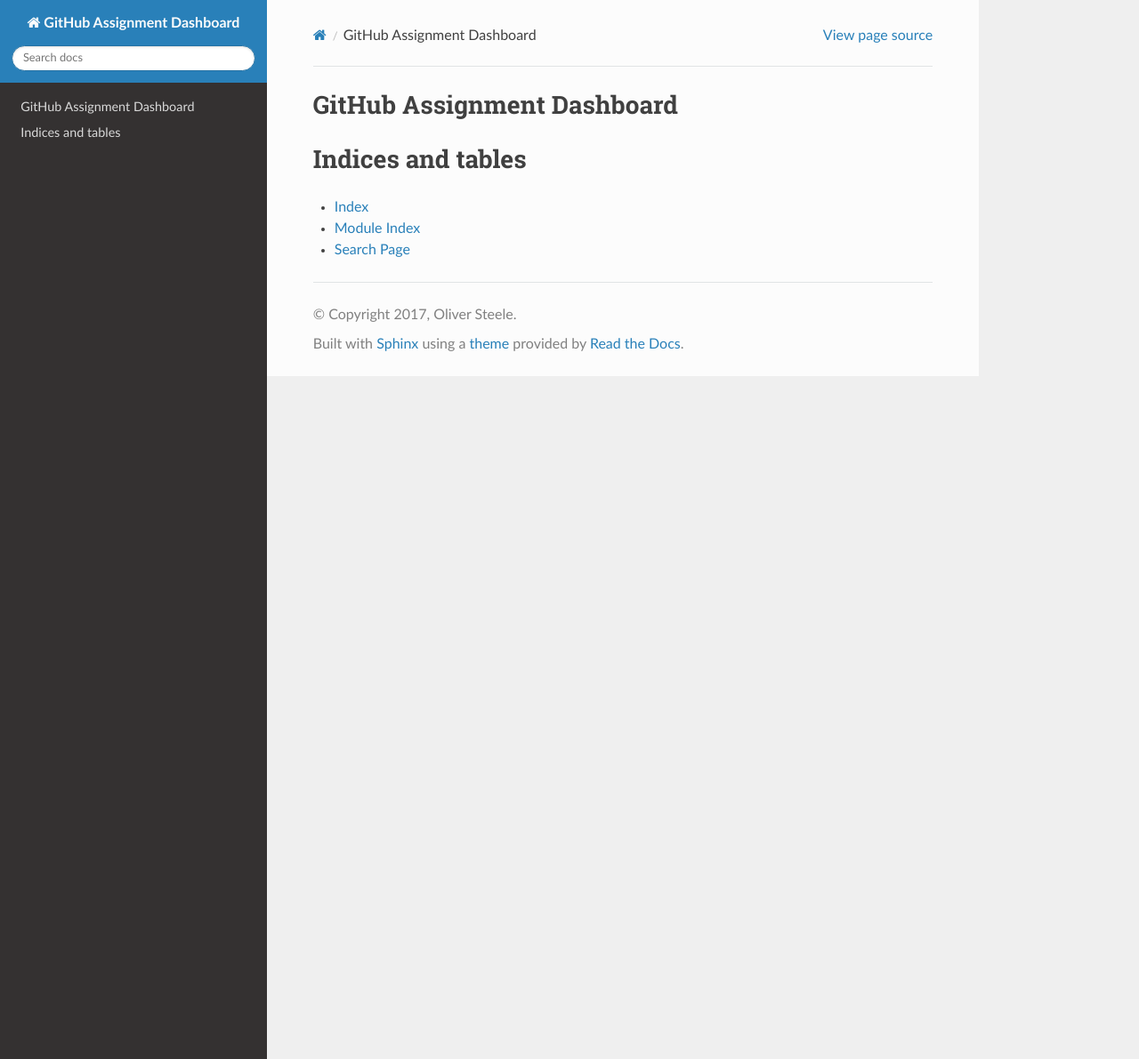
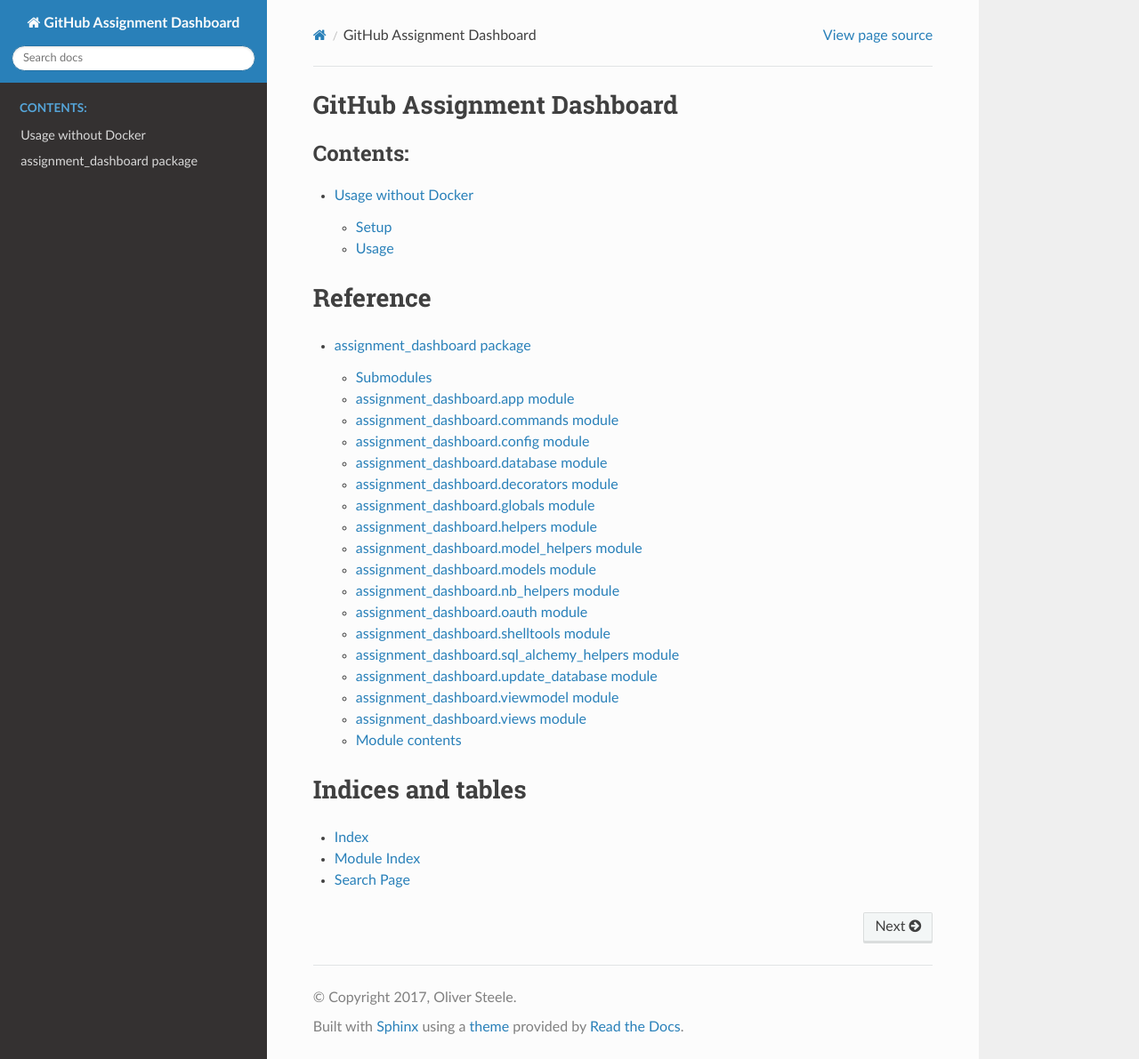
Before and after one commit to osteele/assignment-dashboard, a Sphinx documentation site: the page built from docs/index.rst, in a window 1280 px wide and 1191 px high. Shown: the whole window at 89% size. Built offline with Sphinx 7.4.7 and the Read the Docs theme 2.0.0, drawn with Linux system fonts in a browser that asks for light colours.

Commit message:
Add sphinx docs

```diff
--- a/docs/conf.py
+++ b/docs/conf.py
@@ -21,6 +21,9 @@
 # import sys
 # sys.path.insert(0, os.path.abspath('.'))
 
+import os
+import sys
+
 from recommonmark.parser import CommonMarkParser
 
 try:
@@ -28,9 +31,13 @@ try:
 except ImportError:
     sphinx_rtd_theme = None
 
+sys.path.insert(0, os.path.abspath('..'))
+
 source_parsers = {
     '.md': CommonMarkParser,
 }
+
+default_role = 'any'
 
 
 # -- General configuration ------------------------------------------------
@@ -42,7 +49,7 @@ source_parsers = {
 # Add any Sphinx extension module names here, as strings. They can be
 # extensions coming with Sphinx (named 'sphinx.ext.*') or your custom
 # ones.
-extensions = []
+extensions = ['sphinx.ext.autodoc', 'sphinx.ext.napoleon']
 
 # Add any paths that contain templates here, relative to this directory.
 templates_path = ['_templates']
--- a/docs/index.rst
+++ b/docs/index.rst
@@ -10,6 +10,16 @@ GitHub Assignment Dashboard
    :maxdepth: 2
    :caption: Contents:
 
+   install-without-docker
+
+
+Reference
+=========
+
+.. toctree::
+   :maxdepth: 2
+
+   source/assignment_dashboard
 
 
 Indices and tables
--- /dev/null
+++ b/docs/reference.rst
@@ -0,0 +1,4 @@
+Reference
+=========
+
+.. automodule:: assignment_dashboard.decorators
--- /dev/null
+++ b/docs/source/assignment_dashboard.rst
@@ -0,0 +1,142 @@
+assignment_dashboard package
+============================
+
+Submodules
+----------
+
+assignment_dashboard.app module
+-------------------------------
+
+.. automodule:: assignment_dashboard.app
+    :members:
+    :undoc-members:
+    :show-inheritance:
+
+assignment_dashboard.commands module
+------------------------------------
+
+.. automodule:: assignment_dashboard.commands
+    :members:
+    :undoc-members:
+    :show-inheritance:
+
+assignment_dashboard.config module
+----------------------------------
+
+.. automodule:: assignment_dashboard.config
+    :members:
+    :undoc-members:
+    :show-inheritance:
+
+assignment_dashboard.database module
+------------------------------------
+
+.. automodule:: assignment_dashboard.database
+    :members:
+    :undoc-members:
+    :show-inheritance:
+
+assignment_dashboard.decorators module
+--------------------------------------
+
+.. automodule:: assignment_dashboard.decorators
+    :members:
+    :undoc-members:
+    :show-inheritance:
+
+assignment_dashboard.globals module
+-----------------------------------
+
+.. automodule:: assignment_dashboard.globals
+    :members:
+    :undoc-members:
+    :show-inheritance:
+
+assignment_dashboard.helpers module
+-----------------------------------
+
+.. automodule:: assignment_dashboard.helpers
+    :members:
+    :undoc-members:
+    :show-inheritance:
+
+assignment_dashboard.model_helpers module
+-----------------------------------------
+
+.. automodule:: assignment_dashboard.model_helpers
+    :members:
+    :undoc-members:
+    :show-inheritance:
+
+assignment_dashboard.models module
+----------------------------------
+
+.. automodule:: assignment_dashboard.models
+    :members:
+    :undoc-members:
+    :show-inheritance:
+
+assignment_dashboard.nb_helpers module
+--------------------------------------
+
+.. automodule:: assignment_dashboard.nb_helpers
+    :members:
+    :undoc-members:
+    :show-inheritance:
+
+assignment_dashboard.oauth module
+---------------------------------
+
+.. automodule:: assignment_dashboard.oauth
+    :members:
+    :undoc-members:
+    :show-inheritance:
+
+assignment_dashboard.shelltools module
+--------------------------------------
+
+.. automodule:: assignment_dashboard.shelltools
+    :members:
+    :undoc-members:
+    :show-inheritance:
+
+assignment_dashboard.sql_alchemy_helpers module
+-----------------------------------------------
+
+.. automodule:: assignment_dashboard.sql_alchemy_helpers
+    :members:
+    :undoc-members:
+    :show-inheritance:
+
+assignment_dashboard.update_database module
+-------------------------------------------
+
+.. automodule:: assignment_dashboard.update_database
+    :members:
+    :undoc-members:
+    :show-inheritance:
+
+assignment_dashboard.viewmodel module
+-------------------------------------
+
+.. automodule:: assignment_dashboard.viewmodel
+    :members:
+    :undoc-members:
+    :show-inheritance:
+
+assignment_dashboard.views module
+---------------------------------
+
+.. automodule:: assignment_dashboard.views
+    :members:
+    :undoc-members:
+    :show-inheritance:
+
+
+Module contents
+---------------
+
+.. automodule:: assignment_dashboard
+    :members:
+    :undoc-members:
+    :show-inheritance:
--- /dev/null
+++ b/docs/source/modules.rst
@@ -0,0 +1,7 @@
+assignment_dashboard
+====================
+
+.. toctree::
+   :maxdepth: 4
+
+   assignment_dashboard
```
